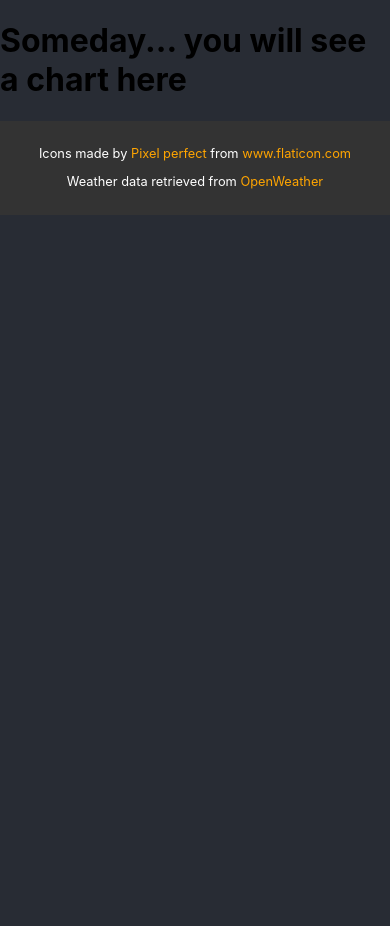
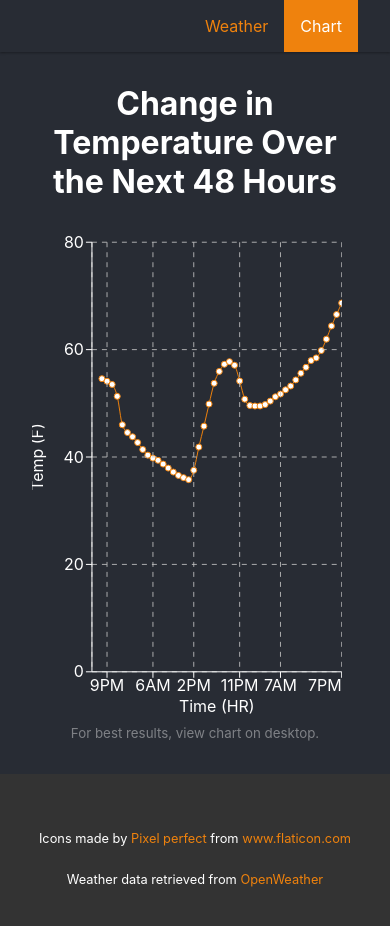
Before and after one commit to danny98m/react-weather-app, a React (Create React App) app: page /chart in a window 390 px wide. Shown: the top 926 px of the page. Before the commit the page ends 844 px from the top, so only its background shows below. Built offline with nearby package versions, Linux system fonts and the light colour scheme; no server answers.

Commit message:
Add chart feature

```diff
--- a/package.json
+++ b/package.json
@@ -12,6 +12,7 @@
     "react-dom": "^17.0.1",
     "react-router-dom": "^5.2.0",
     "react-scripts": "4.0.1",
+    "recharts": "^2.0.6",
     "web-vitals": "^0.2.4"
   },
   "scripts": {
--- a/src/App.js
+++ b/src/App.js
@@ -3,6 +3,7 @@ import { useState, useEffect, useRef } from 'react';
 import CurrentDay from './components/CurrentDay/CurrentDay';
 import WeatherCardList from './components/WeatherCardList/WeatherCardList';
 import DetailedView from './components/DetailedView/DetailedView';
+import Chart from './components/Chart/Chart';
 // default data set for optional use without api calls
 import Data from './onecall.json';
 import axios from 'axios';
@@ -53,7 +54,7 @@ function App() {
     <div className="App">
       <Switch>
         <Route path="/chart">
-          <h1>Someday... you will see a chart here</h1>
+          <Chart hourlyTemps={weatherData.hourly} />
         </Route>
         <Route path="/">
             <CurrentDay
--- /dev/null
+++ b/src/components/Chart/Chart.js
@@ -0,0 +1,41 @@
+import classes from './Chart.module.css';
+import { formatTimeString } from '../../utility/formatTime';
+import { ResponsiveContainer, LineChart, Line, CartesianGrid, XAxis, YAxis, Tooltip, Label} from 'recharts';
+
+const Chart = props => {
+  const temps = [];
+  props.hourlyTemps.forEach(obj => {
+    temps.push({time: formatTimeString(obj.dt), temp: obj.temp})
+  })
+
+  function formatXAxis(tickItem) {
+    // display just HH and AM/PM
+    return (
+      tickItem.length === 8
+      ? tickItem.slice(0, 2).concat(tickItem.slice(tickItem.length-2, tickItem.length))
+      : tickItem.slice(0, 1).concat(tickItem.slice(tickItem.length-2, tickItem.length))
+    )
+  }
+
+  return (
+    <div className={classes.Chart}>
+      <h1>Change in Temperature Over the Next 48 Hours</h1>
+      <ResponsiveContainer width="95%" height={500}>
+        <LineChart data={temps} margin={{top: 20, bottom: 20}}>
+          <Line type="monotone" dataKey="temp" stroke="#ef820d" activeDot={{r: 5}}/>
+          <CartesianGrid stroke="#ccc" strokeDasharray="5 5" strokeOpacity="0.8" />
+          <XAxis dataKey="time" tickFormatter={formatXAxis} stroke="#fff" padding={{left: 10}}>
+            <Label value='Time (HR)' position='centerBottom' dy={20} style={{fill: '#fff'}} />
+          </XAxis>
+          <YAxis stroke="#fff">
+            <Label angle={-90} value='Temp (F)' position='insideLeft' style={{textAnchor: 'middle', fill: '#fff'}} />
+          </YAxis>
+          <Tooltip/>
+        </LineChart>
+      </ResponsiveContainer>
+      <p><small>For best results, view chart on desktop.</small></p>
+    </div>
+  )
+}
+
+export default Chart;
--- /dev/null
+++ b/src/components/Chart/Chart.module.css
@@ -0,0 +1,22 @@
+.Chart {
+  margin: 2em;
+}
+
+.Chart h1 {
+  text-align: center;
+  color: #fff;
+}
+
+.Chart p {
+  display: none;
+  color: #fff;
+  text-align: center;
+  margin: 0;
+  opacity: 0.4;
+}
+
+@media (max-width: 500px) {
+  .Chart p {
+    display: block;
+  }
+}
--- a/src/components/Footer/Footer.module.css
+++ b/src/components/UI/Footer/Footer.module.css
@@ -1,14 +1,19 @@
 .Footer {
   width: 100%;
-  padding: 1em;
+  padding: 0.8em;
   background-color: #333;
   color: #fff;
   text-align: center;
   font-size: 0.8rem;
   box-sizing: border-box;
+  height: 20vh;
+  display: flex;
+  flex-direction: column;
+  justify-content: center;
+  align-items: center;
 }
 
 .Footer a {
   text-decoration: none;
-  color: orange;
+  color: #ef820d;
 }
--- /dev/null
+++ b/src/components/UI/Nav/Nav.js
@@ -0,0 +1,20 @@
+import classes from './Nav.module.css';
+import { NavLink } from 'react-router-dom';
+
+
+const Nav = props => {
+  return (
+    <nav className={classes.Nav}>
+      <div className={classes.NavContainer}>
+        <NavLink exact to="/" activeClassName={classes.Selected}>
+          Weather
+        </NavLink>
+        <NavLink exact to="/chart" activeClassName={classes.Selected}>
+          Chart
+        </NavLink>
+      </div>
+    </nav>
+  )
+}
+
+export default Nav;
--- /dev/null
+++ b/src/components/UI/Nav/Nav.module.css
@@ -0,0 +1,23 @@
+.Nav {
+  width: 100%;
+  box-shadow: 0 1px 3px rgba(0, 0, 0, 0.12), 0 1px 2px rgba(0, 0, 0, 0.24);
+}
+
+.NavContainer {
+  display: flex;
+  align-items: center;
+  justify-content: flex-end;
+  margin: 0 2em;
+}
+
+.Nav .NavContainer a {
+  padding: 1em;
+  text-decoration: none;
+  color: #ef820d;
+}
+
+.Nav .NavContainer a:hover,
+.Nav .NavContainer .Selected {
+  color: #fff;
+  background-color: #ef820d;
+}
--- a/src/index.js
+++ b/src/index.js
@@ -2,13 +2,15 @@ import React from 'react';
 import ReactDOM from 'react-dom';
 import './index.css';
 import App from './App';
-import Footer from './components/Footer/Footer';
+import Footer from './components/UI/Footer/Footer';
+import Nav from './components/UI/Nav/Nav';
 import { BrowserRouter } from 'react-router-dom';
 import reportWebVitals from './reportWebVitals';
 
 ReactDOM.render(
   <React.StrictMode>
     <BrowserRouter>
+      <Nav />
       <App />
       <Footer />
     </BrowserRouter>
```
Also changed, not shown: src/components/UI/Footer/Footer.js (renamed from src/components/Footer/Footer.js), 1 other file (tests, documents, lock files or other folders).
